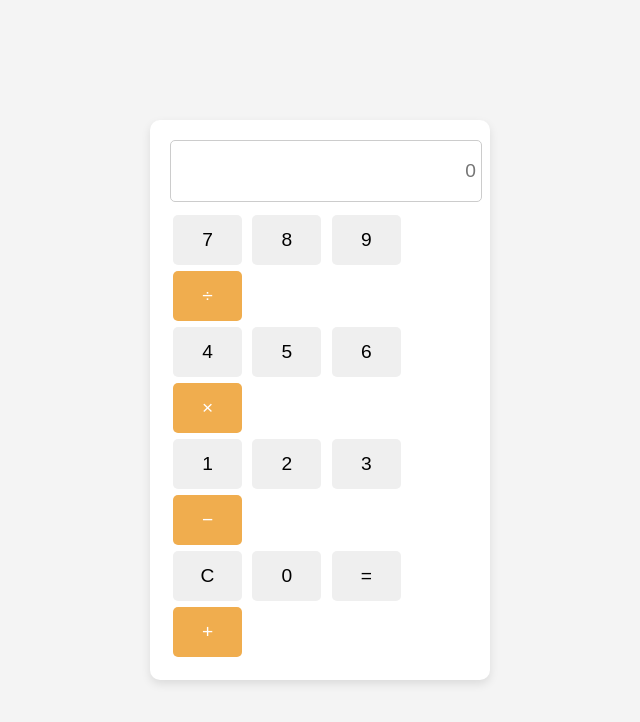
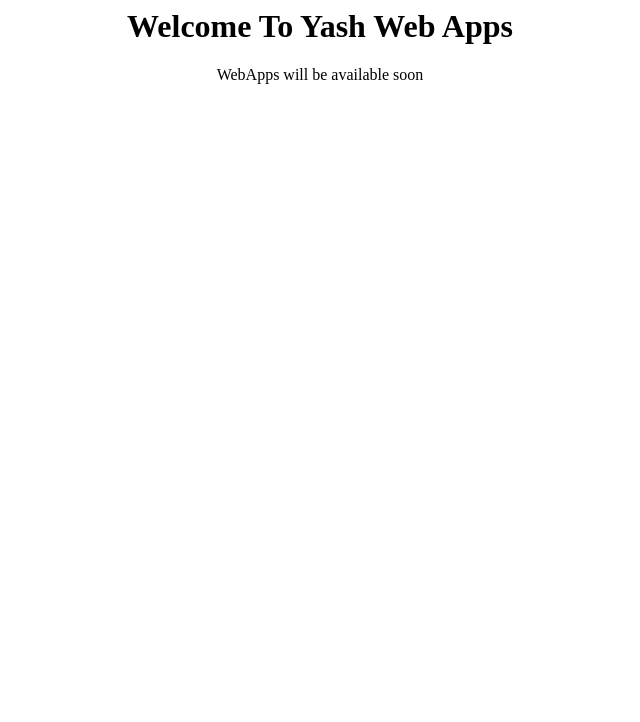
Before and after one commit to YashG2009/YashG2009.github.io, a plain HTML site: page index.html in a window 1280 px wide. Shown: the whole page, without its empty margins (320-960 px from the left). Drawn offline with Linux system fonts and the light colour scheme.

Commit message:
Update index.html

```diff
--- a/index.html
+++ b/index.html
@@ -1,148 +1,3 @@
-<!DOCTYPE html>
-<html lang="en">
-<head>
-    <meta charset="UTF-8">
-    <meta name="viewport" content="width=device-width, initial-scale=1.0">
-    <title>Mini Calculator</title>
-    <style>
-        body {
-            font-family: Arial, sans-serif;
-            display: flex;
-            justify-content: center;
-            align-items: center;
-            height: 100vh;
-            margin: 0;
-            background-color: #f4f4f4;
-        }
-        .calculator {
-            background: #fff;
-            padding: 20px;
-            border-radius: 10px;
-            box-shadow: 0 4px 10px rgba(0, 0, 0, 0.1);
-            width: 300px;
-        }
-        .calculator input {
-            width: 100%;
-            height: 50px;
-            margin-bottom: 10px;
-            font-size: 1.2em;
-            text-align: right;
-            padding: 5px;
-            border: 1px solid #ccc;
-            border-radius: 5px;
-        }
-        .calculator button {
-            width: 23%;
-            height: 50px;
-            margin: 1%;
-            font-size: 1.2em;
-            border: none;
-            border-radius: 5px;
-            cursor: pointer;
-            transition: background 0.3s;
-        }
-        .calculator button:hover {
-            background: #ddd;
-        }
-        .calculator button.operation {
-            background: #f0ad4e;
-            color: white;
-        }
-        .calculator button.equals {
-            background: #5cb85c;
-            color: white;
-        }
-    </style>
-</head>
-<body>
-    <div class="calculator">
-        <input type="text" id="display" readonly placeholder="0">
-        <div>
-            <button onclick="appendNumber('7')">7</button>
-            <button onclick="appendNumber('8')">8</button>
-            <button onclick="appendNumber('9')">9</button>
-            <button class="operation" onclick="chooseOperation('/')">÷</button>
-        </div>
-        <div>
-            <button onclick="appendNumber('4')">4</button>
-            <button onclick="appendNumber('5')">5</button>
-            <button onclick="appendNumber('6')">6</button>
-            <button class="operation" onclick="chooseOperation('*')">×</button>
-        </div>
-        <div>
-            <button onclick="appendNumber('1')">1</button>
-            <button onclick="appendNumber('2')">2</button>
-            <button onclick="appendNumber('3')">3</button>
-            <button class="operation" onclick="chooseOperation('-')">−</button>
-        </div>
-        <div>
-            <button onclick="clearDisplay()">C</button>
-            <button onclick="appendNumber('0')">0</button>
-            <button onclick="compute()">=</button>
-            <button class="operation" onclick="chooseOperation('+')">+</button>
-        </div>
-    </div>
+<h1 align=center>Welcome To Yash Web Apps</h1>
 
-    <script>
-        let currentNumber = '';
-        let previousNumber = '';
-        let operation = null;
-
-        function appendNumber(number) {
-            currentNumber += number;
-            updateDisplay();
-        }
-
-        function chooseOperation(op) {
-            if (currentNumber === '') return;
-            if (previousNumber !== '') {
-                compute();
-            }
-            operation = op;
-            previousNumber = currentNumber;
-            currentNumber = '';
-        }
-
-        function compute() {
-            let result;
-            const prev = parseFloat(previousNumber);
-            const curr = parseFloat(currentNumber);
-            if (isNaN(prev) || isNaN(curr)) return;
-
-            switch (operation) {
-                case '+':
-                    result = prev + curr;
-                    break;
-                case '-':
-                    result = prev - curr;
-                    break;
-                case '*':
-                    result = prev * curr;
-                    break;
-                case '/':
-                    result = prev / curr;
-                    break;
-                default:
-                    return;
-            }
-
-            currentNumber = result;
-            operation = null;
-            previousNumber = '';
-            updateDisplay();
-        }
-
-        function clearDisplay() {
-            currentNumber = '';
-            previousNumber = '';
-            operation = null;
-            updateDisplay();
-        }
-
-        function updateDisplay() {
-            const display = document.getElementById('display');
-            display.value = currentNumber || '0';
-        }
-    </script>
-</body>
-</html>
+<p size=20 align=center> WebApps will be available soon </p>
```
